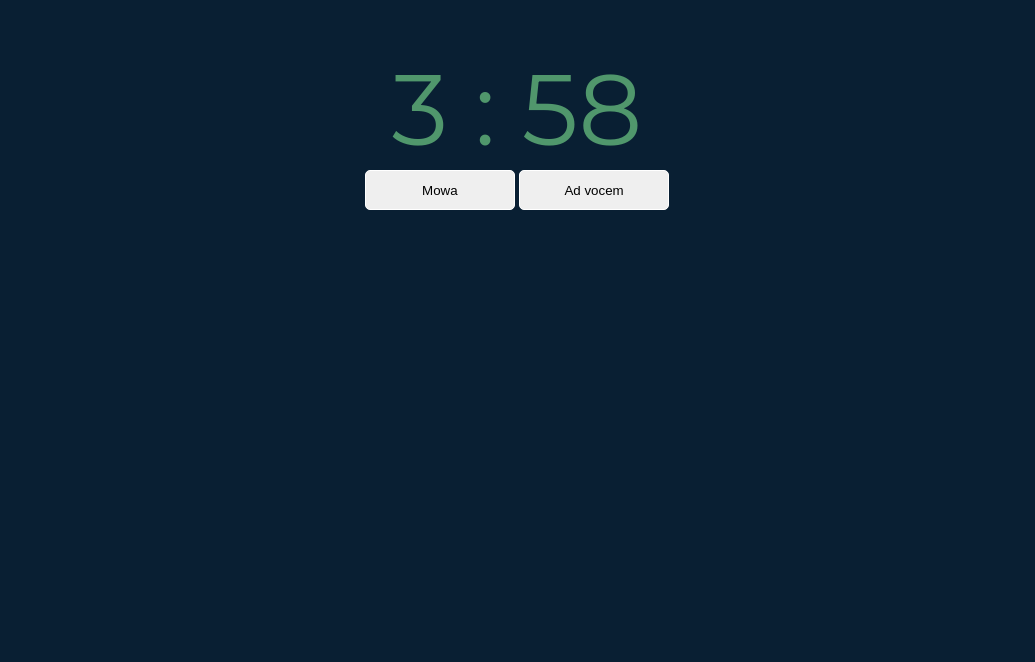
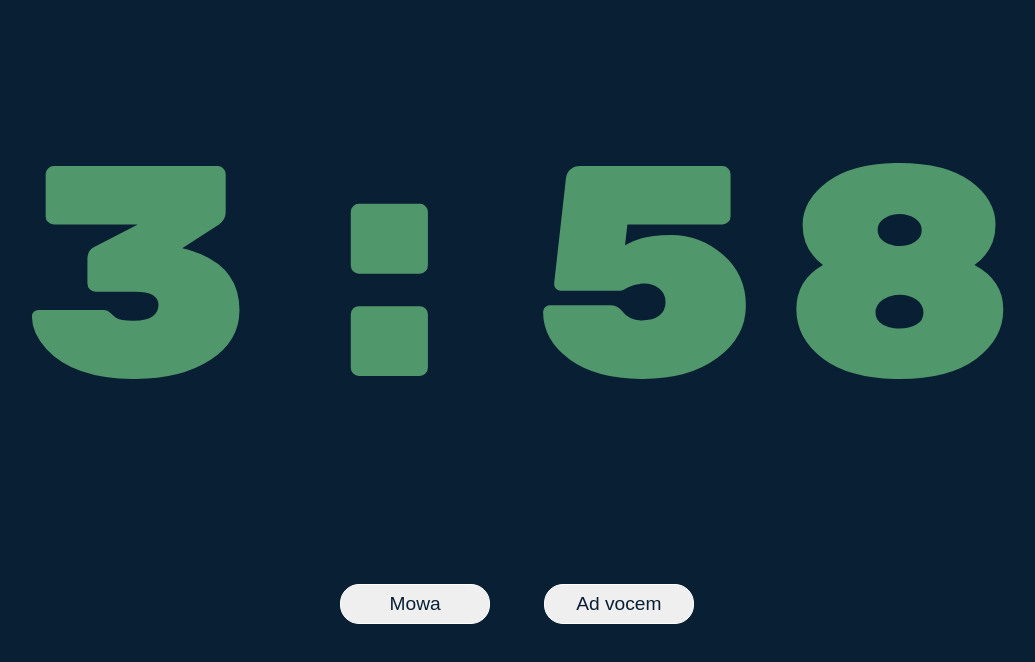
Before and after one commit to dominikmanowski/oxford-timer, a plain HTML site: page index.html in a window 1280 px wide. Both pictures are taken after a click on the button "Mowa". Shown: the whole page, without its empty margins (123-1158 px from the left). Drawn offline with Linux system fonts and the light colour scheme.

Commit message:
Add new design and improve logic

```diff
--- a/index.html
+++ b/index.html
@@ -7,12 +7,14 @@
     <meta http-equiv="X-UA-Compatible" content="ie=edge">
     <title>Oxford Timer</title>
     <link rel="stylesheet" href="style.css">
-    <link href="https://fonts.googleapis.com/css?family=Montserrat" rel="stylesheet"> </head>
+    <link href="https://fonts.googleapis.com/css?family=Rubik+Mono+One" rel="stylesheet"> </head>
 <body>
 <main>
-    <div><span id="timer">0 : 00</span></div>
+    <div class="timer"><span id="timer">00</span></div>
+    <div class="button-container">
     <button class="button" id="speech">Mowa</button>
     <button class="button" id="ad-vocem">Ad vocem</button>
+    </div>
 </main>
 
 
--- a/main.js
+++ b/main.js
@@ -1,16 +1,12 @@
-var timer = document.getElementById('timer');
-var speech = document.getElementById('speech');
-var adVocem = document.getElementById('ad-vocem');
+const timer = document.getElementById('timer');
+const speech = document.getElementById('speech');
+const adVocem = document.getElementById('ad-vocem');
 
-var watch = new Stopwatch(timer);
 
-/*function start() {
-    speech.textContent = 'Pauza';
-    watch.start();
-}*/
+const watch = new Stopwatch(timer);
 
 function stop() {
-    speech.textContent = 'Start';
+    // speech.textContent = 'Start';
     watch.stop();
 }
 
--- a/style.css
+++ b/style.css
@@ -2,27 +2,30 @@ body {
     background: #091F33;
     color: #fff;
     text-align: center;
-  font-family: 'Montserrat', sans-serif;
-  margin-top: 3em; }
+    font-family: 'Rubik Mono One', monospace; }
 
-#timer {
-  font-size: 100px;
-  color: #50976C;
-  transition: all 100ms ease; }
+.timer {
+    margin: 6em 0;
+}
+
+span {
+    font-size: 300px;
+    color: #50976C; }
 
 .warning {
     color: #AB4337; }
 
 .button {
     display: inline-block;
+    margin: 20px;
     width: 150px;
     height: 40px;
     border: 1px solid #fff;
-  border-radius: 5px;
+    border-radius: 19px;
+    color: #091F33;
+    font-size: 1.2em;
     transition: all 100ms ease; }
 
 .button:hover {
     background: #fff;
     color: #000; }
-
-/*# sourceMappingURL=style.css.map */
--- a/style.scss
+++ /dev/null
@@ -1,31 +0,0 @@
-body {
-  background: #091F33;
-  color: #fff;
-  text-align: center;
-  font-family: 'Montserrat', sans-serif;
-  margin-top: 3em;
-}
-
-#timer {
-  font-size: 100px;
-  color: #50976C;
-  transition: all 100ms ease;
-}
-
-.warning {
-  color: #AB4337;
-}
-
-.button {
-  display: inline-block;
-  width: 150px;
-  height: 40px;
-  border: 1px solid #fff;
-  border-radius: 5px;
-  transition: all 100ms ease;
-}
-
-.button:hover {
-  background: #fff;
-  color: #000;
-}
--- a/timer.js
+++ b/timer.js
@@ -1,19 +1,33 @@
+
+
 function Stopwatch(elem) {
-    var time;
-    var offset;
-    var interval;
+    let time;
+    let offset;
+    let interval;
 
     function update() {
         if (this.isOn) {
             time += delta();
         }
 
+        console.log(time);
+
+        if (time < 100) {
+            this.stop()
+        }
+
+        if (time < 39000) {
+            document.getElementById('timer').classList.add("warning")
+        } else {
+            document.getElementById('timer').classList.remove("warning")
+        }
+
         elem.textContent = timeFormatter(time);
     }
 
     function delta() {
-        var now = Date.now();
-        var timePassed = offset - now;
+        let now = Date.now();
+        let timePassed = offset - now;
 
         offset = now;
 
@@ -23,10 +37,10 @@ function Stopwatch(elem) {
     function timeFormatter(time) {
         time = new Date(time);
 
-        var minutes = time.getMinutes();
-        var seconds = time.getSeconds().toString();
+        let minutes = time.getMinutes() + ":";
+        let seconds = time.getSeconds().toString();
 
-        if (minutes === '0') {
+        if (minutes < '1') {
             minutes = '';
         }
 
@@ -35,12 +49,12 @@ function Stopwatch(elem) {
         }
 
 
-        return `${minutes} : ${seconds}`;
+        return `${minutes}${seconds}`;
     }
 
     this.start = function(timeAmount) {
         time = timeAmount;
-        interval = setInterval(update.bind(this), 10);
+        interval = setInterval(update.bind(this), 100);
         offset = Date.now();
         this.isOn = true;
     };
@@ -51,10 +65,6 @@ function Stopwatch(elem) {
         this.isOn = false;
     };
 
-    this.reset = function() {
-        time = 0;
-        update();
-    };
 
     this.isOn = false;
 }
```
Also changed, not shown: 1 other file. Lines whose indentation alone changed are shown as unchanged.
